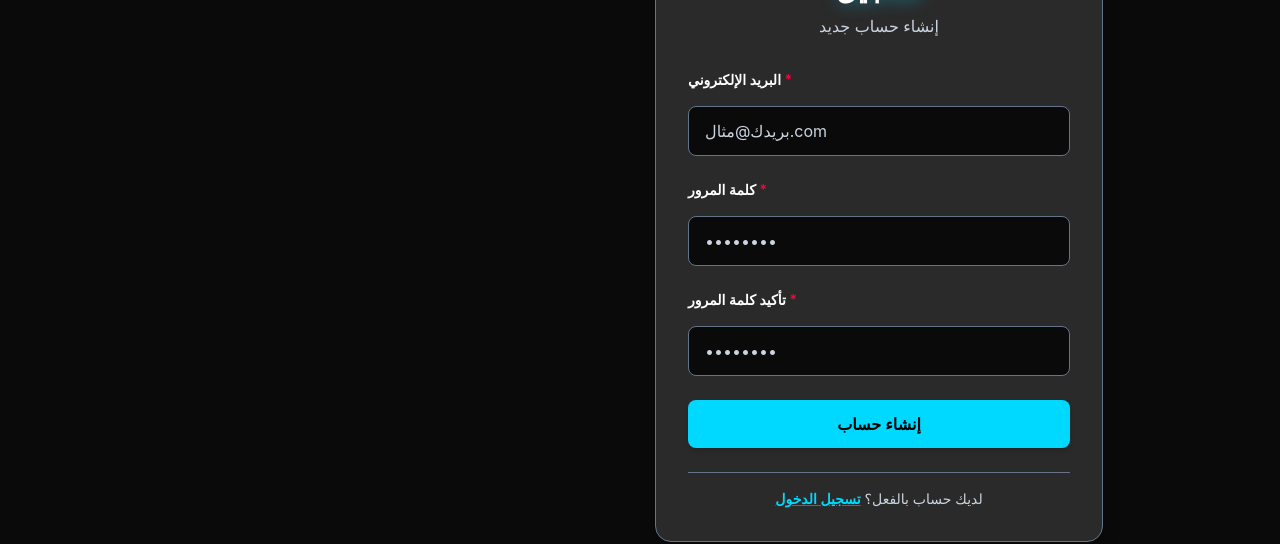
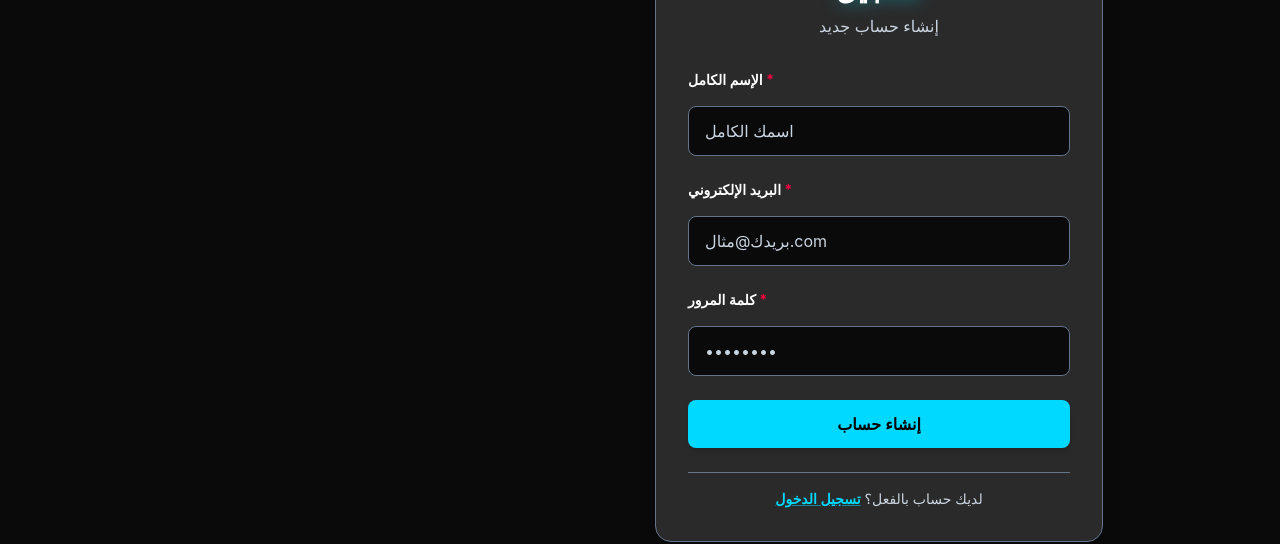
Before and after one commit to AHLALLAY/TireLire_Darna_Front-end, a React app in the folder frontend/: page /signup in a window 1280 px wide. Shown: the part 140-684 px from the top of the page. Built offline with nearby package versions, Linux system fonts and the light colour scheme; the HTML template or start-up script is replaced by a standard one.

Commit message:
feat: Ajouter les changements suivant: - Annuler le champe de confirmation. - Ajouter le champe de nom. - Ajouter la gestion de l'état de success.

```diff
--- a/frontend/src/pages/auth/register.jsx
+++ b/frontend/src/pages/auth/register.jsx
@@ -1,14 +1,16 @@
 import { useState } from 'react';
 import LabeledInput from './../../components/common/labeledInput';
 import Button from '../../components/common/button';
+import register from '../../services/auth/register';
 
 function Register() {
     const [formData, setFormData] = useState({
+        name: '',
         email: '',
-        password: '',
-        confirmPassword: ''
+        password: ''
     });
     const [error, setError] = useState('');
+    const [success, setSuccess] = useState('');
     const [loading, setLoading] = useState(false);
 
     const handleChange = (e) => {
@@ -33,7 +35,7 @@ function Register() {
         e.preventDefault();
         setError('');
 
-        if (!formData.email || !formData.password || !formData.confirmPassword) {
+        if (!formData.name || !formData.email || !formData.password) {
             setError('يرجى ملء جميع الحقول');
             return;
         }
@@ -48,17 +50,16 @@ function Register() {
             return;
         }
 
-        if (formData.password !== formData.confirmPassword) {
-            setError('كلمات المرور غير متطابقة');
-            return;
-        }
-
         setLoading(true);
 
         try {
-            console.log('Form submitted:', formData);
-            alert('تم التسجيل بنجاح! سيتم توجيهك إلى صفحة تسجيل الدخول.');
-            window.location.href = '/login';
+            const result = await register(formData.name, formData.email, formData.password);
+            if (result.success) {
+                setSuccess('تم التسجيل بنجاح! سيتم توجيهك إلى صفحة تسجيل الدخول.');
+                window.location.href = '/login';
+            } else {
+                setError(result.message);
+            }
         } catch (err) {
             setError(err.message || 'حدث خطأ أثناء التسجيل. يرجى المحاولة مرة أخرى.');
         } finally {
@@ -75,6 +76,17 @@ function Register() {
                 </div>
 
                 <form onSubmit={handleSubmit} className='space-y-6'>
+                    <LabeledInput
+                        type="text"
+                        id="name"
+                        labelstyle="text-sm font-semibold text-white mb-2"
+                        labelText="الإسم الكامل"
+                        inputStyle="w-full px-4 py-3 border border-neutral rounded-lg focus:outline-none focus:ring-2 focus:ring-primary focus:border-transparent bg-neutral-light text-white placeholder-neutral-text transition-all"
+                        required={true}
+                        placeholder="اسمك الكامل"
+                        value={formData.name}
+                        onChange={handleChange}
+                    />
                     <LabeledInput
                         type="email"
                         id="email"
@@ -99,17 +111,6 @@ function Register() {
                         onChange={handleChange}
                     />
 
-                    <LabeledInput
-                        type="password"
-                        id="confirmPassword"
-                        labelstyle="text-sm font-semibold text-white mb-2"
-                        labelText="تأكيد كلمة المرور"
-                        inputStyle="w-full px-4 py-3 border border-neutral rounded-lg focus:outline-none focus:ring-2 focus:ring-primary focus:border-transparent bg-neutral-light text-white placeholder-neutral-text transition-all"
-                        required={true}
-                        placeholder="••••••••"
-                        value={formData.confirmPassword}
-                        onChange={handleChange}
-                    />
 
                     <Button
                         type='submit'
@@ -121,6 +122,11 @@ function Register() {
                     {error && (
                         <div className="bg-danger-dark border border-danger text-white px-4 py-3 rounded-lg text-sm" dir="rtl">
                             {error}
+                        </div>
+                    )}
+                    {success && (
+                        <div className="bg-success-dark border border-success text-white px-4 py-3 rounded-lg text-sm" dir="rtl">
+                            {success}
                         </div>
                     )}
                 </form>
```
